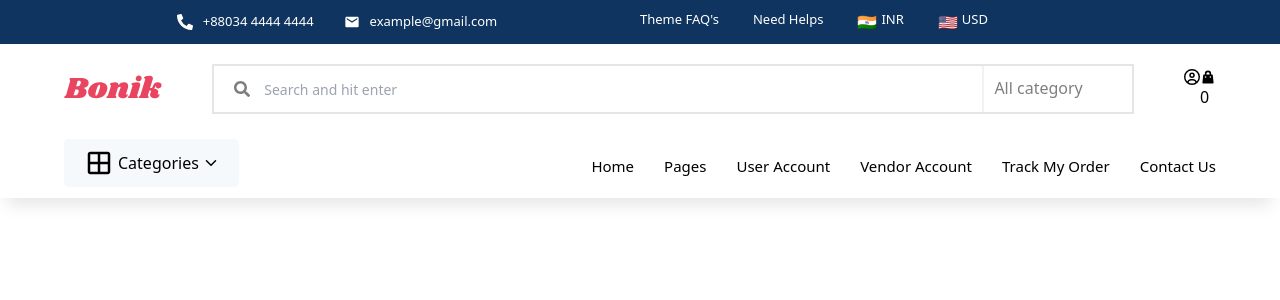
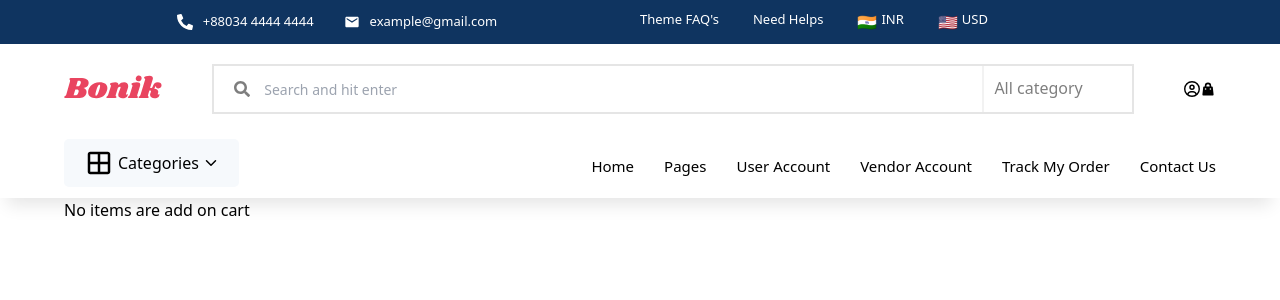
Before and after one commit to samirzjadhav/react-ecommerce-website, a React (Create React App) app: page /cart in a window 1280 px wide. Shown: the top 300 px of the page. Built offline with nearby package versions, Linux system fonts and the light colour scheme.

Commit message:
feat: added cart section and add to cart

```diff
--- a/src/App.js
+++ b/src/App.js
@@ -1,27 +1,37 @@
 import Header from "./Common/Header/Header";
 import Pages from "./Pages/Pages.js";
+import Cart from "./Cart/Cart.js";
 import "./App.css";
-import {
-  BrowserRouter as Router,
-  Switch,
-  Route,
-  Link,
-} from "react-router-dom/cjs/react-router-dom.min";
+import { BrowserRouter as Router, Switch, Route } from "react-router-dom";
 import Data from "./Components/FlashDeals/Data.js";
 import { useState } from "react";
 
 function App() {
   const { productItems } = Data;
 
-  const [cartItems, setCartItems] = useState([]);
+  const [cartItem, setCartItem] = useState([]);
+
+  const addToCart = (product) => {
+    const productExit = cartItem.find((item) => item.id === product.id);
+    if (productExit) {
+      setCartItem(
+        cartItem.map((item) =>
+          item.id === product.id ? { qty: productExit.qty + 1 } : item
+        )
+      );
+    }
+  };
 
   return (
     <>
       <Router>
-        <Header />
+        <Header cartItem={cartItem} />
         <Switch>
           <Route path="/" exact>
-            <Pages productItems={productItems} />
+            <Pages productItems={productItems} addToCart={addToCart} />
+          </Route>
+          <Route path="/cart" exact>
+            <Cart cartItem={cartItem} addToCart={addToCart} />
           </Route>
         </Switch>
       </Router>
--- /dev/null
+++ b/src/Cart/Cart.js
@@ -0,0 +1,22 @@
+import React from "react";
+
+const Cart = ({ cartItem, addToCart }) => {
+  return (
+    <>
+      <section className="cart-items">
+        <div className="container flex">
+          <div className="cart-details">
+            {cartItem.length === 0 && (
+              <h1 className="no-items Product"> No items are add on cart</h1>
+            )}
+            {cartItem.map((item) => {
+              const productQty = item.price * item.qty;
+            })}
+          </div>
+        </div>
+      </section>
+    </>
+  );
+};
+
+export default Cart;
--- a/src/Common/Header/Header.js
+++ b/src/Common/Header/Header.js
@@ -4,11 +4,11 @@ import Navbar from "./Navbar";
 import Search from "./Search";
 import "./Header.css";
 
-const Header = () => {
+const Header = ({ cartItem }) => {
   return (
     <>
       <Head />
-      <Search />
+      <Search cartItem={cartItem} />
       <Navbar />
     </>
   );
--- a/src/Common/Header/Search.js
+++ b/src/Common/Header/Search.js
@@ -5,7 +5,7 @@ import { FaSearch } from "react-icons/fa";
 import { FaRegCircleUser } from "react-icons/fa6";
 import { HiShoppingBag } from "react-icons/hi";
 
-const Search = () => {
+const Search = ({ cartItem }) => {
   window.addEventListener("scroll", () => {
     const search = document.querySelector(".search");
     search.classList.toggle("active", window.scrollY > 100);
@@ -34,7 +34,7 @@ const Search = () => {
               <i>
                 <HiShoppingBag />
               </i>
-              <span>0</span>
+              <span>{cartItem.length === 0 ? "" : cartItem.length}</span>
             </Link>
           </div>
         </div>
--- a/src/Pages/Pages.js
+++ b/src/Pages/Pages.js
@@ -2,10 +2,10 @@ import React from "react";
 import Home from "../Components/Mainpages/Home";
 import FlashCard from "../Components/FlashDeals/FlashDeals";
 
-const pages = ({ productItems }) => {
+const pages = ({ productItems, cartItem, addToCart }) => {
   return (
     <>
-      <Home />
+      <Home cartItem={cartItem} />
       <FlashCard productItems={productItems} />
     </>
   );
--- a/src/index.js
+++ b/src/index.js
@@ -1,5 +1,5 @@
 import React from "react";
-import ReactDOM from "react-dom/client";
+import ReactDOM from "react-dom";
 import "./index.css";
 import App from "./App";
 
```
Also changed, not shown: src/Cart/style.css (added), src/Components/FlashDeals/FlashCard.js (line endings or trailing spaces), 1 other file (tests, documents, lock files or other folders).
